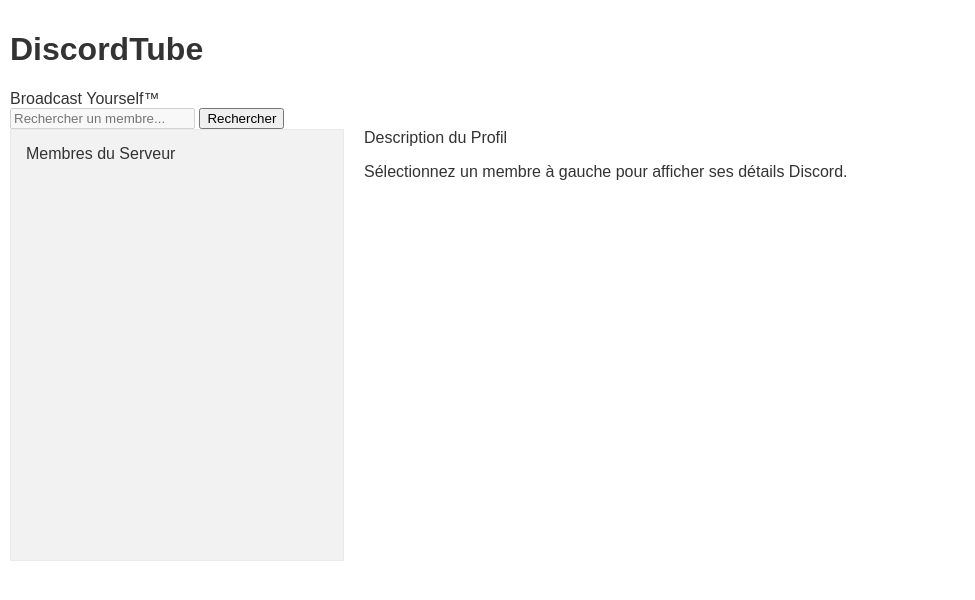
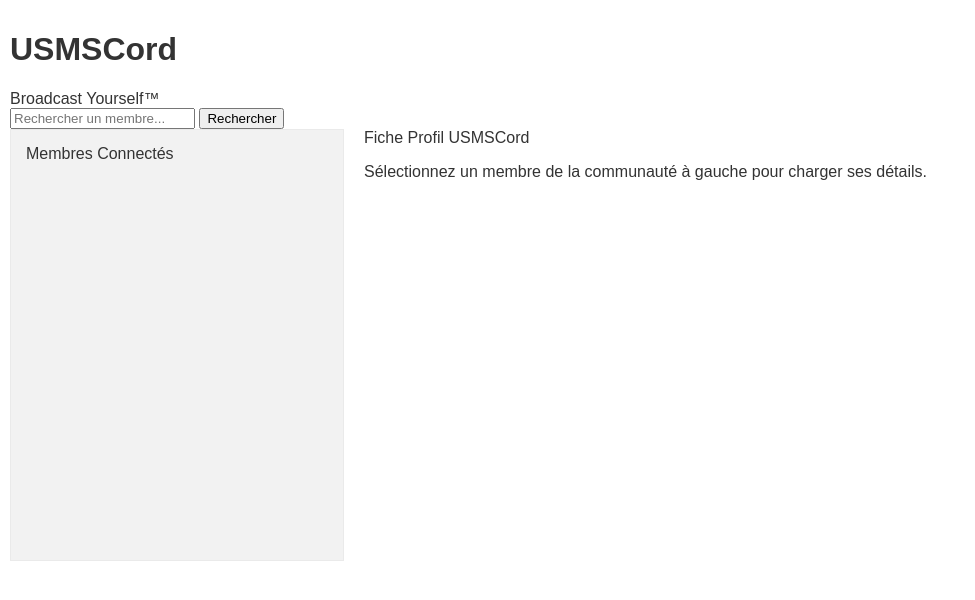
Before and after one commit to aichaabady0-byte/usmshdsiomfs, a website: page index.html in a window 1280 px wide. Shown: the whole page, without its empty margins (0-975 px from the left). Drawn offline with Linux system fonts and the light colour scheme.

Commit message:
Update index.html

```diff
--- a/index.html
+++ b/index.html
@@ -3,44 +3,41 @@
 <head>
     <meta charset="UTF-8">
     <meta name="viewport" content="width=device-width, initial-scale=1.0">
-    <title>DiscordTube - Broadcast Your Members</title>
+    <title>USMSCord - Rétro Communauté</title>
     <link rel="stylesheet" href="style.css">
 </head>
 <body>
 
-    <!-- Header YouTube 2005 -->
+    <!-- Header USMSCord style BitView -->
     <header id="masthead">
         <div class="logo-container">
-            <h1 class="logo">Discord<span class="red-box">Tube</span></h1>
+            <h1 class="logo">USMS<span class="blue-box">Cord</span></h1>
             <span class="tagline">Broadcast Yourself™</span>
         </div>
         <div class="search-bar">
-            <input type="text" placeholder="Rechercher un membre..." disabled>
+            <input type="text" placeholder="Rechercher un membre...">
             <button class="yt-button">Rechercher</button>
         </div>
     </header>
 
-    <!-- Conteneur Principal -->
     <div class="container">
-
-        <!-- Colonne Gauche : Liste des utilisateurs -->
+        <!-- Liste Gauche -->
         <aside class="sidebar">
-            <div class="box-header">Membres du Serveur</div>
+            <div class="box-header">Membres Connectés</div>
             <ul id="users-list" class="user-list">
-                <!-- Injecté par JavaScript -->
+                <!-- Liens injectés par script.js -->
             </ul>
         </aside>
 
-        <!-- Colonne Droite : Détails du membre -->
+        <!-- Détails Droite -->
         <main class="main-content">
-            <div class="box-header">Description du Profil</div>
+            <div class="box-header">Fiche Profil USMSCord</div>
             <div id="details-box" class="profile-box">
                 <div class="no-selection">
-                    <p>Sélectionnez un membre à gauche pour afficher ses détails Discord.</p>
+                    <p>Sélectionnez un membre de la communauté à gauche pour charger ses détails.</p>
                 </div>
             </div>
         </main>
-
     </div>
 
     <script src="script.js"></script>
```
